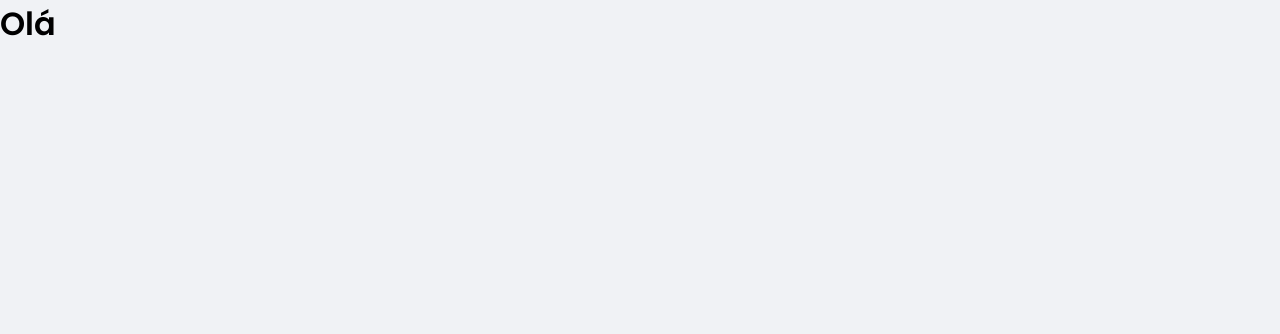
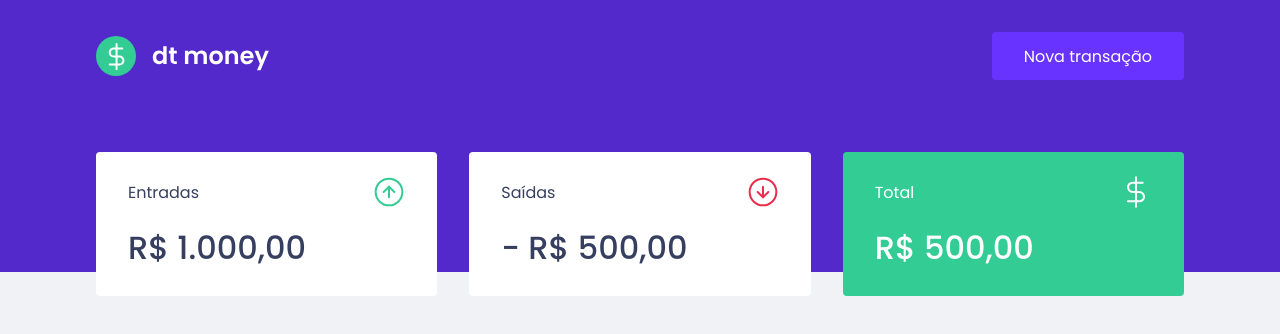
Before and after one commit to jviniciusoliveira/rocketseat-ignite, a React (Create React App) app: page / in a window 1280 px wide. Shown: the top 334 px of the page. Built offline with nearby package versions, Linux system fonts and the light colour scheme.

Commit message:
component dashboard

```diff
--- a/public/index.html
+++ b/public/index.html
@@ -8,9 +8,9 @@
   <meta name="viewport" content="width=device-width, initial-scale=1" />
   <link rel="shortcut icon" href="favicon.png" type="image/png">
 
-  <link href="https://fonts.googleapis.com/css2?family=Poppins:wght@400;600&display=swap" rel="stylesheet">
+  <link href="https://fonts.googleapis.com/css2?family=Poppins:wght@400;500;600&display=swap" rel="stylesheet">
 
-  <title>dtmoney</title>
+  <title>dt money</title>
 </head>
 
 <body>
--- a/src/App.tsx
+++ b/src/App.tsx
@@ -1,10 +1,13 @@
+import { Dashboard } from './components/Dashboard';
+import { Header } from './components/Header'
 import { GlobalStyle } from './styles/global'
 
 export function App() {
   return (
-    <div className="App">
-      <h1>Olá</h1>
+    <>
+      <Header />
+      <Dashboard />
       <GlobalStyle />
-    </div>
+    </>
   );
 }
--- /dev/null
+++ b/src/components/Dashboard/index.tsx
@@ -0,0 +1,10 @@
+import { Summary } from "../Summary";
+import { Container } from "./styles";
+
+export function Dashboard() {
+  return (
+    <Container>
+      <Summary />
+    </Container>
+  )
+}
--- /dev/null
+++ b/src/components/Dashboard/styles.ts
@@ -0,0 +1,7 @@
+import styled from 'styled-components'
+
+export const Container = styled.main`
+  max-width: 1120px;
+  margin: 0 auto;
+  padding: 2.5rem 1rem;
+`
--- /dev/null
+++ b/src/components/Header/index.tsx
@@ -0,0 +1,15 @@
+import logoImg from '../../assets/logo.svg'
+import { Container, Content } from './styles'
+
+export function Header() {
+  return (
+    <Container>
+      <Content>
+        <img src={logoImg} alt="dt money" />
+        <button type="button">
+          Nova transação
+        </button>
+      </Content>
+    </Container>
+  )
+}
--- /dev/null
+++ b/src/components/Header/styles.ts
@@ -0,0 +1,30 @@
+import styled from 'styled-components'
+
+export const Container = styled.header`
+  background: var(--blue);
+`
+
+export const Content = styled.div`
+  max-width: 1120px;
+  margin: 0 auto;
+  padding: 2rem 1rem 12rem;
+
+  display: flex;
+  align-items: center;
+  justify-content: space-between;
+
+  button {
+    font-size: 1rem;
+    color: #fff;
+    background: var(--blue-light);
+    border: 0;
+    padding: 0 2rem;
+    border-radius: 0.25rem;
+    height: 3rem;
+    transition: filter 0.2s;
+
+    &:hover {
+      filter: brightness(0.9);
+    }
+  }
+`
--- /dev/null
+++ b/src/components/Summary/index.tsx
@@ -0,0 +1,32 @@
+import incomeImg from '../../assets/income.svg'
+import outcomeImg from '../../assets/outcome.svg'
+import totalImg from '../../assets/total.svg'
+import { Container } from "./styles";
+
+export function Summary() {
+  return (
+    <Container>
+      <div>
+        <header>
+          <p>Entradas</p>
+          <img src={incomeImg} alt="Entradas" />
+        </header>
+        <strong>R$ 1.000,00</strong>
+      </div>
+      <div>
+        <header>
+          <p>Saídas</p>
+          <img src={outcomeImg} alt="Saídas" />
+        </header>
+        <strong>- R$ 500,00</strong>
+      </div>
+      <div className="highlight-background">
+        <header>
+          <p>Total</p>
+          <img src={totalImg} alt="Total" />
+        </header>
+        <strong>R$ 500,00</strong>
+      </div>
+    </Container>
+  )
+}
--- /dev/null
+++ b/src/components/Summary/styles.ts
@@ -0,0 +1,34 @@
+import styled from 'styled-components'
+
+export const Container = styled.div`
+  display: grid;
+  grid-template-columns: repeat(3, 1fr);
+  gap: 2rem;
+  margin-top: -10rem;
+
+  div {
+    background: var(--shape);
+    padding: 1.5rem 2rem;
+    border-radius: 0.25rem;
+    color: var(--text-title);
+
+    header {
+      display: flex;
+      align-items: center;
+      justify-content: space-between;
+    }
+
+    strong {
+      display: block;
+      margin-top: 1rem;
+      font-size: 2rem;
+      font-weight: 500;
+      line-height: 3rem;
+    }
+
+    &.highlight-background {
+      background: var(--green);
+      color: #fff;
+    }
+  }
+`
--- a/src/styles/global.ts
+++ b/src/styles/global.ts
@@ -4,6 +4,7 @@
   :root {
     --background: #f0f2f5;
     --red: #e52e4d;
+    --green: #33cc95;
     --blue: #5429cc;
     --blue-light: #6933ff;
     --text-title: #363f5f;
```
